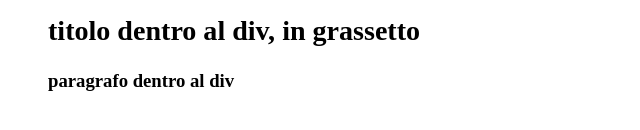
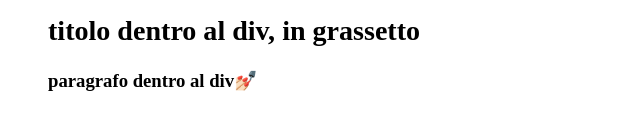
Before and after one commit to filippocandotti/primo-html, a plain HTML site: page index.html in a window 1280 px wide. Shown: the part 568-698 px from the top of the page, 0-640 px from the left. Drawn offline with Linux system fonts and the light colour scheme.

Commit message:
[page correction] Poesia per Boolean

```diff
--- a/index.html
+++ b/index.html
@@ -45,7 +45,7 @@
 
     <div>
         <h2> <strong></strong>titolo dentro al div, in grassetto</h2></strong>
-    <p>paragrafo dentro al div</p>
+    <p>paragrafo dentro al div💅🏻</p>
     </div>
     <a href="https://instagram.com/filippocandotti" </a></a></a>
 <!-- non ho ben capito come far funzionare sto link -->
```
